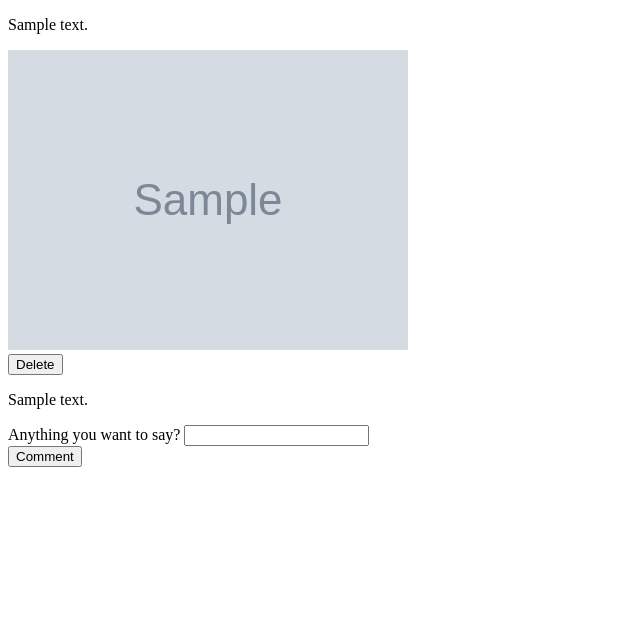
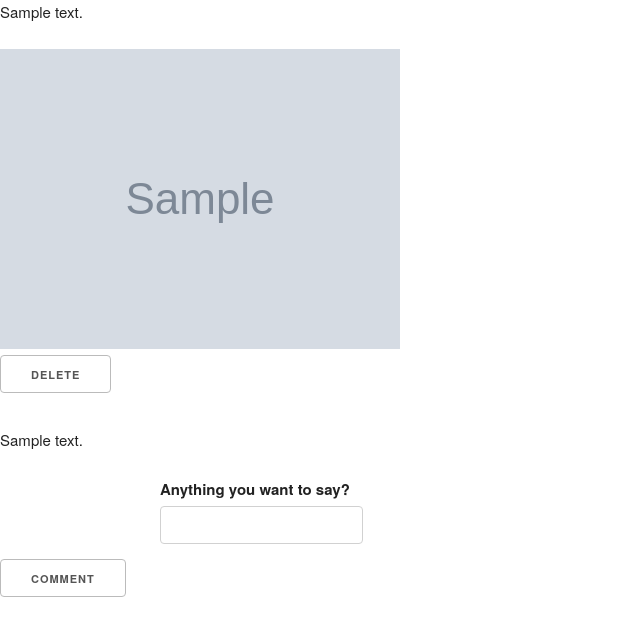
Before and after one commit to jkovacevic992/InchooPHPAkademijaZ6, a PHP site: template app/view/view.phtml in a window 1280 px wide. Shown: the top 636 px of the page, without its empty margins (0-640 px from the left). Run offline with PHP 8.4, Linux system fonts and the light colour scheme; the template is opened without the code that fills it: most values are stand-ins (such as "Sample title", 1, 10 or a date in 2020); grey boxes marked "Sample" are stand-in pictures; data that the repository does not hold is empty.

Commit message:
Added Skeleton rwd to project

```diff
--- a/app/model/App.php
+++ b/app/model/App.php
@@ -25,7 +25,7 @@ final class App
         if(!isset($pathParts[2]) || empty($pathParts[2])){
             $id = 0;
         }else{
-            $id = (int)$pathParts[2];
+            $id = strtolower($pathParts[2]);
         }
         if(class_exists($controller) && method_exists($controller, $action)){
 
--- a/app/model/Db.php
+++ b/app/model/Db.php
@@ -26,7 +26,7 @@ class Db extends PDO
      * @param string $name
      * @return Db
      */
-    public static function connect($name = 'ipa')
+    public static function connect($name = 'josip')
     {
         $config = App::config('db');
         if(!isset(self::$instance[$name])){
--- a/app/view/layout.phtml
+++ b/app/view/layout.phtml
@@ -5,6 +5,9 @@
     <meta name="viewport"
           content="width=device-width, user-scalable=no, initial-scale=1.0, maximum-scale=1.0, minimum-scale=1.0">
     <meta http-equiv="X-UA-Compatible" content="ie=edge">
+    <link rel="stylesheet" href="../../css/normalize.css">
+    <link rel="stylesheet" href="../../css/skeleton.css">
+
     <title>Document</title>
 </head>
 <body>
--- a/app/view/view.phtml
+++ b/app/view/view.phtml
@@ -23,10 +23,10 @@ foreach ($comments as $comment):
 
 <form enctype="multipart/form-data" method="post" action="<?= App::config('url') ?>Index/newComment/<?= $post->getId() ?>">
 
-    <div class="form-group">
-        <label for="content">Anything you want to say?</label>
+    <div class="container">
+        <label for="content">Anything you want to say?<br/></label>
         <input id="content" name="content" type="text">
     </div>
 
-    <button type="submit">Comment</button>
+    <button  type="submit">Comment</button>
 </form>
--- /dev/null
+++ b/css/skeleton.css
@@ -0,0 +1,418 @@
+/*
+* Skeleton V2.0.4
+* Copyright 2014, Dave Gamache
+* www.getskeleton.com
+* Free to use under the MIT license.
+* http://www.opensource.org/licenses/mit-license.php
+* 12/29/2014
+*/
+
+
+/* Table of contents
+––––––––––––––––––––––––––––––––––––––––––––––––––
+- Grid
+- Base Styles
+- Typography
+- Links
+- Buttons
+- Forms
+- Lists
+- Code
+- Tables
+- Spacing
+- Utilities
+- Clearing
+- Media Queries
+*/
+
+
+/* Grid
+–––––––––––––––––––––––––––––––––––––––––––––––––– */
+.container {
+  position: relative;
+  width: 100%;
+  max-width: 960px;
+  margin: 0 auto;
+  padding: 0 20px;
+  box-sizing: border-box; }
+.column,
+.columns {
+  width: 100%;
+  float: left;
+  box-sizing: border-box; }
+
+/* For devices larger than 400px */
+@media (min-width: 400px) {
+  .container {
+    width: 85%;
+    padding: 0; }
+}
+
+/* For devices larger than 550px */
+@media (min-width: 550px) {
+  .container {
+    width: 80%; }
+  .column,
+  .columns {
+    margin-left: 4%; }
+  .column:first-child,
+  .columns:first-child {
+    margin-left: 0; }
+
+  .one.column,
+  .one.columns                    { width: 4.66666666667%; }
+  .two.columns                    { width: 13.3333333333%; }
+  .three.columns                  { width: 22%;            }
+  .four.columns                   { width: 30.6666666667%; }
+  .five.columns                   { width: 39.3333333333%; }
+  .six.columns                    { width: 48%;            }
+  .seven.columns                  { width: 56.6666666667%; }
+  .eight.columns                  { width: 65.3333333333%; }
+  .nine.columns                   { width: 74.0%;          }
+  .ten.columns                    { width: 82.6666666667%; }
+  .eleven.columns                 { width: 91.3333333333%; }
+  .twelve.columns                 { width: 100%; margin-left: 0; }
+
+  .one-third.column               { width: 30.6666666667%; }
+  .two-thirds.column              { width: 65.3333333333%; }
+
+  .one-half.column                { width: 48%; }
+
+  /* Offsets */
+  .offset-by-one.column,
+  .offset-by-one.columns          { margin-left: 8.66666666667%; }
+  .offset-by-two.column,
+  .offset-by-two.columns          { margin-left: 17.3333333333%; }
+  .offset-by-three.column,
+  .offset-by-three.columns        { margin-left: 26%;            }
+  .offset-by-four.column,
+  .offset-by-four.columns         { margin-left: 34.6666666667%; }
+  .offset-by-five.column,
+  .offset-by-five.columns         { margin-left: 43.3333333333%; }
+  .offset-by-six.column,
+  .offset-by-six.columns          { margin-left: 52%;            }
+  .offset-by-seven.column,
+  .offset-by-seven.columns        { margin-left: 60.6666666667%; }
+  .offset-by-eight.column,
+  .offset-by-eight.columns        { margin-left: 69.3333333333%; }
+  .offset-by-nine.column,
+  .offset-by-nine.columns         { margin-left: 78.0%;          }
+  .offset-by-ten.column,
+  .offset-by-ten.columns          { margin-left: 86.6666666667%; }
+  .offset-by-eleven.column,
+  .offset-by-eleven.columns       { margin-left: 95.3333333333%; }
+
+  .offset-by-one-third.column,
+  .offset-by-one-third.columns    { margin-left: 34.6666666667%; }
+  .offset-by-two-thirds.column,
+  .offset-by-two-thirds.columns   { margin-left: 69.3333333333%; }
+
+  .offset-by-one-half.column,
+  .offset-by-one-half.columns     { margin-left: 52%; }
+
+}
+
+
+/* Base Styles
+–––––––––––––––––––––––––––––––––––––––––––––––––– */
+/* NOTE
+html is set to 62.5% so that all the REM measurements throughout Skeleton
+are based on 10px sizing. So basically 1.5rem = 15px :) */
+html {
+  font-size: 62.5%; }
+body {
+  font-size: 1.5em; /* currently ems cause chrome bug misinterpreting rems on body element */
+  line-height: 1.6;
+  font-weight: 400;
+  font-family: "Raleway", "HelveticaNeue", "Helvetica Neue", Helvetica, Arial, sans-serif;
+  color: #222; }
+
+
+/* Typography
+–––––––––––––––––––––––––––––––––––––––––––––––––– */
+h1, h2, h3, h4, h5, h6 {
+  margin-top: 0;
+  margin-bottom: 2rem;
+  font-weight: 300; }
+h1 { font-size: 4.0rem; line-height: 1.2;  letter-spacing: -.1rem;}
+h2 { font-size: 3.6rem; line-height: 1.25; letter-spacing: -.1rem; }
+h3 { font-size: 3.0rem; line-height: 1.3;  letter-spacing: -.1rem; }
+h4 { font-size: 2.4rem; line-height: 1.35; letter-spacing: -.08rem; }
+h5 { font-size: 1.8rem; line-height: 1.5;  letter-spacing: -.05rem; }
+h6 { font-size: 1.5rem; line-height: 1.6;  letter-spacing: 0; }
+
+/* Larger than phablet */
+@media (min-width: 550px) {
+  h1 { font-size: 5.0rem; }
+  h2 { font-size: 4.2rem; }
+  h3 { font-size: 3.6rem; }
+  h4 { font-size: 3.0rem; }
+  h5 { font-size: 2.4rem; }
+  h6 { font-size: 1.5rem; }
+}
+
+p {
+  margin-top: 0; }
+
+
+/* Links
+–––––––––––––––––––––––––––––––––––––––––––––––––– */
+a {
+  color: #1EAEDB; }
+a:hover {
+  color: #0FA0CE; }
+
+
+/* Buttons
+–––––––––––––––––––––––––––––––––––––––––––––––––– */
+.button,
+button,
+input[type="submit"],
+input[type="reset"],
+input[type="button"] {
+  display: inline-block;
+  height: 38px;
+  padding: 0 30px;
+  color: #555;
+  text-align: center;
+  font-size: 11px;
+  font-weight: 600;
+  line-height: 38px;
+  letter-spacing: .1rem;
+  text-transform: uppercase;
+  text-decoration: none;
+  white-space: nowrap;
+  background-color: transparent;
+  border-radius: 4px;
+  border: 1px solid #bbb;
+  cursor: pointer;
+  box-sizing: border-box; }
+.button:hover,
+button:hover,
+input[type="submit"]:hover,
+input[type="reset"]:hover,
+input[type="button"]:hover,
+.button:focus,
+button:focus,
+input[type="submit"]:focus,
+input[type="reset"]:focus,
+input[type="button"]:focus {
+  color: #333;
+  border-color: #888;
+  outline: 0; }
+.button.button-primary,
+button.button-primary,
+input[type="submit"].button-primary,
+input[type="reset"].button-primary,
+input[type="button"].button-primary {
+  color: #FFF;
+  background-color: #33C3F0;
+  border-color: #33C3F0; }
+.button.button-primary:hover,
+button.button-primary:hover,
+input[type="submit"].button-primary:hover,
+input[type="reset"].button-primary:hover,
+input[type="button"].button-primary:hover,
+.button.button-primary:focus,
+button.button-primary:focus,
+input[type="submit"].button-primary:focus,
+input[type="reset"].button-primary:focus,
+input[type="button"].button-primary:focus {
+  color: #FFF;
+  background-color: #1EAEDB;
+  border-color: #1EAEDB; }
+
+
+/* Forms
+–––––––––––––––––––––––––––––––––––––––––––––––––– */
+input[type="email"],
+input[type="number"],
+input[type="search"],
+input[type="text"],
+input[type="tel"],
+input[type="url"],
+input[type="password"],
+textarea,
+select {
+  height: 38px;
+  padding: 6px 10px; /* The 6px vertically centers text on FF, ignored by Webkit */
+  background-color: #fff;
+  border: 1px solid #D1D1D1;
+  border-radius: 4px;
+  box-shadow: none;
+  box-sizing: border-box; }
+/* Removes awkward default styles on some inputs for iOS */
+input[type="email"],
+input[type="number"],
+input[type="search"],
+input[type="text"],
+input[type="tel"],
+input[type="url"],
+input[type="password"],
+textarea {
+  -webkit-appearance: none;
+     -moz-appearance: none;
+          appearance: none; }
+textarea {
+  min-height: 65px;
+  padding-top: 6px;
+  padding-bottom: 6px; }
+input[type="email"]:focus,
+input[type="number"]:focus,
+input[type="search"]:focus,
+input[type="text"]:focus,
+input[type="tel"]:focus,
+input[type="url"]:focus,
+input[type="password"]:focus,
+textarea:focus,
+select:focus {
+  border: 1px solid #33C3F0;
+  outline: 0; }
+label,
+legend {
+  display: block;
+  margin-bottom: .5rem;
+  font-weight: 600; }
+fieldset {
+  padding: 0;
+  border-width: 0; }
+input[type="checkbox"],
+input[type="radio"] {
+  display: inline; }
+label > .label-body {
+  display: inline-block;
+  margin-left: .5rem;
+  font-weight: normal; }
+
+
+/* Lists
+–––––––––––––––––––––––––––––––––––––––––––––––––– */
+ul {
+  list-style: circle inside; }
+ol {
+  list-style: decimal inside; }
+ol, ul {
+  padding-left: 0;
+  margin-top: 0; }
+ul ul,
+ul ol,
+ol ol,
+ol ul {
+  margin: 1.5rem 0 1.5rem 3rem;
+  font-size: 90%; }
+li {
+  margin-bottom: 1rem; }
+
+
+/* Code
+–––––––––––––––––––––––––––––––––––––––––––––––––– */
+code {
+  padding: .2rem .5rem;
+  margin: 0 .2rem;
+  font-size: 90%;
+  white-space: nowrap;
+  background: #F1F1F1;
+  border: 1px solid #E1E1E1;
+  border-radius: 4px; }
+pre > code {
+  display: block;
+  padding: 1rem 1.5rem;
+  white-space: pre; }
+
+
+/* Tables
+–––––––––––––––––––––––––––––––––––––––––––––––––– */
+th,
+td {
+  padding: 12px 15px;
+  text-align: left;
+  border-bottom: 1px solid #E1E1E1; }
+th:first-child,
+td:first-child {
+  padding-left: 0; }
+th:last-child,
+td:last-child {
+  padding-right: 0; }
+
+
+/* Spacing
+–––––––––––––––––––––––––––––––––––––––––––––––––– */
+button,
+.button {
+  margin-bottom: 1rem; }
+input,
+textarea,
+select,
+fieldset {
+  margin-bottom: 1.5rem; }
+pre,
+blockquote,
+dl,
+figure,
+table,
+p,
+ul,
+ol,
+form {
+  margin-bottom: 2.5rem; }
+
+
+/* Utilities
+–––––––––––––––––––––––––––––––––––––––––––––––––– */
+.u-full-width {
+  width: 100%;
+  box-sizing: border-box; }
+.u-max-full-width {
+  max-width: 100%;
+  box-sizing: border-box; }
+.u-pull-right {
+  float: right; }
+.u-pull-left {
+  float: left; }
+
+
+/* Misc
+–––––––––––––––––––––––––––––––––––––––––––––––––– */
+hr {
+  margin-top: 3rem;
+  margin-bottom: 3.5rem;
+  border-width: 0;
+  border-top: 1px solid #E1E1E1; }
+
+
+/* Clearing
+–––––––––––––––––––––––––––––––––––––––––––––––––– */
+
+/* Self Clearing Goodness */
+.container:after,
+.row:after,
+.u-cf {
+  content: "";
+  display: table;
+  clear: both; }
+
+
+/* Media Queries
+–––––––––––––––––––––––––––––––––––––––––––––––––– */
+/*
+Note: The best way to structure the use of media queries is to create the queries
+near the relevant code. For example, if you wanted to change the styles for buttons
+on small devices, paste the mobile query code up in the buttons section and style it
+there.
+*/
+
+
+/* Larger than mobile */
+@media (min-width: 400px) {}
+
+/* Larger than phablet (also point when grid becomes active) */
+@media (min-width: 550px) {}
+
+/* Larger than tablet */
+@media (min-width: 750px) {}
+
+/* Larger than desktop */
+@media (min-width: 1000px) {}
+
+/* Larger than Desktop HD */
+@media (min-width: 1200px) {}
```
Also changed, not shown: app/model/entity/Post.php (+4 -4 lines), app/view/index.phtml (+4 -7 lines), css/normalize.css (added).
